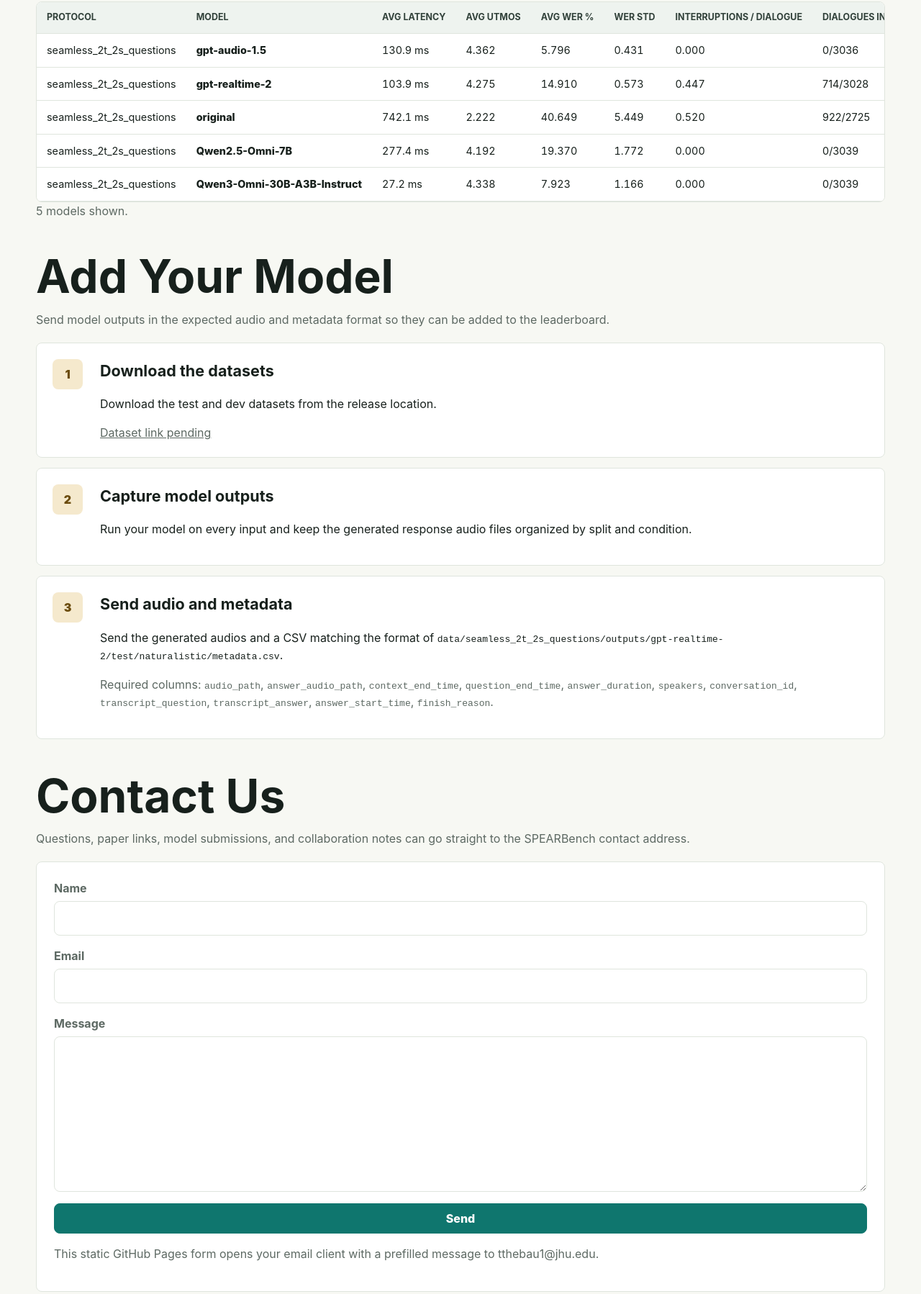
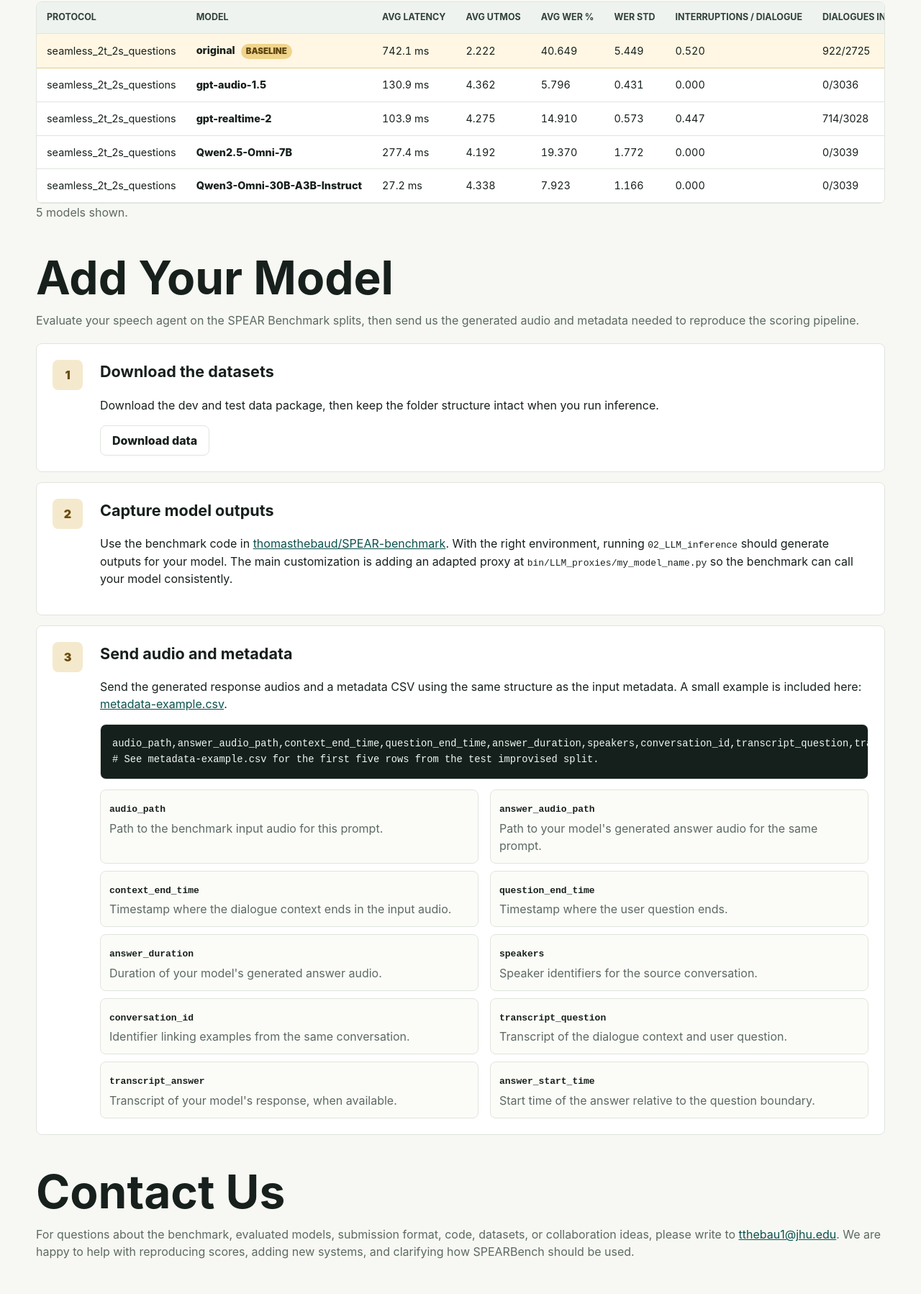
Before and after one commit to thomasthebaud/SPEAR-benchmark-website, a plain HTML site: page index.html in a window 1280 px wide. Shown: the part 1908-3706 px from the top of the page at 72% size. Drawn offline with Linux system fonts and the light colour scheme.

Commit message:
added more details for model uploads

```diff
--- a/index.html
+++ b/index.html
@@ -123,6 +123,28 @@
               </tr>
             </thead>
             <tbody>
+              <tr class="baseline-row">
+                <td>seamless_2t_2s_questions</td>
+                <td class="model-cell">original</td>
+                <td class="numeric">742.1 ms</td>
+                <td class="numeric">2.222</td>
+                <td class="numeric">40.649</td>
+                <td class="numeric">5.449</td>
+                <td class="numeric">0.520</td>
+                <td>922/2725</td>
+                <td class="numeric">0.521</td>
+                <td class="numeric">99.272</td>
+                <td>dan</td>
+                <td class="numeric">0.221</td>
+                <td class="numeric">74.124</td>
+                <td class="numeric">76.641</td>
+                <td class="numeric">10.909</td>
+                <td class="numeric">100.000</td>
+                <td class="numeric">0.000</td>
+                <td class="numeric">0.000</td>
+                <td class="numeric">-0.670</td>
+                <td><span class="no-report">No report</span></td>
+              </tr>
               <tr>
                 <td>seamless_2t_2s_questions</td>
                 <td class="model-cell">gpt-audio-1.5</td>
@@ -166,28 +188,6 @@
                 <td class="numeric">2.385</td>
                 <td class="numeric">-0.622</td>
                 <td><a class="report-link" href="reports/gpt-realtime-2/detailed_report.html">Detailed report</a></td>
-              </tr>
-              <tr>
-                <td>seamless_2t_2s_questions</td>
-                <td class="model-cell">original</td>
-                <td class="numeric">742.1 ms</td>
-                <td class="numeric">2.222</td>
-                <td class="numeric">40.649</td>
-                <td class="numeric">5.449</td>
-                <td class="numeric">0.520</td>
-                <td>922/2725</td>
-                <td class="numeric">0.521</td>
-                <td class="numeric">99.272</td>
-                <td>dan</td>
-                <td class="numeric">0.221</td>
-                <td class="numeric">74.124</td>
-                <td class="numeric">76.641</td>
-                <td class="numeric">10.909</td>
-                <td class="numeric">100.000</td>
-                <td class="numeric">0.000</td>
-                <td class="numeric">0.000</td>
-                <td class="numeric">-0.670</td>
-                <td><span class="no-report">No report</span></td>
               </tr>
               <tr>
                 <td>seamless_2t_2s_questions</td>
@@ -242,22 +242,26 @@
       <section class="tab-panel" id="add-model" data-tab-panel="add-model">
         <div class="section-heading">
           <h1>Add Your Model</h1>
-          <p>Send model outputs in the expected audio and metadata format so they can be added to the leaderboard.</p>
+          <p>Evaluate your speech agent on the SPEAR Benchmark splits, then send us the generated audio and metadata needed to reproduce the scoring pipeline.</p>
         </div>
         <ol class="steps">
           <li>
             <span>1</span>
             <div>
               <h2>Download the datasets</h2>
-              <p>Download the test and dev datasets from the release location.</p>
-              <a href="#" aria-disabled="true">Dataset link pending</a>
+              <p>Download the dev and test data package, then keep the folder structure intact when you run inference.</p>
+              <a class="button" href="https://livejohnshopkins-my.sharepoint.com/:u:/g/personal/tthebau1_jh_edu/IQCfUdAu2DwCSIvxsLV2XO2wAU9aTaFzvM-7gPqVsKhTfZw?e=qzKPey" target="_blank" rel="noreferrer">Download data</a>
             </div>
           </li>
           <li>
             <span>2</span>
             <div>
               <h2>Capture model outputs</h2>
-              <p>Run your model on every input and keep the generated response audio files organized by split and condition.</p>
+              <p>
+                Use the benchmark code in
+                <a href="https://github.com/thomasthebaud/SPEAR-benchmark" target="_blank" rel="noreferrer">thomasthebaud/SPEAR-benchmark</a>.
+                With the right environment, running <code>02_LLM_inference</code> should generate outputs for your model. The main customization is adding an adapted proxy at <code>bin/LLM_proxies/my_model_name.py</code> so the benchmark can call your model consistently.
+              </p>
             </div>
           </li>
           <li>
@@ -265,10 +269,25 @@
             <div>
               <h2>Send audio and metadata</h2>
               <p>
-                Send the generated audios and a CSV matching the format of
-                <code>data/seamless_2t_2s_questions/outputs/gpt-realtime-2/test/naturalistic/metadata.csv</code>.
+                Send the generated response audios and a metadata CSV using the same structure as the input metadata.
+                A small example is included here: <a href="metadata-example.csv">metadata-example.csv</a>.
               </p>
-              <p class="code-line">Required columns: <code>audio_path</code>, <code>answer_audio_path</code>, <code>context_end_time</code>, <code>question_end_time</code>, <code>answer_duration</code>, <code>speakers</code>, <code>conversation_id</code>, <code>transcript_question</code>, <code>transcript_answer</code>, <code>answer_start_time</code>, <code>finish_reason</code>.</p>
+              <div class="metadata-example" aria-label="Metadata CSV example">
+                <pre><code>audio_path,answer_audio_path,context_end_time,question_end_time,answer_duration,speakers,conversation_id,transcript_question,transcript_answer,answer_start_time
+# See metadata-example.csv for the first five rows from the test improvised split.</code></pre>
+              </div>
+              <dl class="column-list">
+                <div><dt><code>audio_path</code></dt><dd>Path to the benchmark input audio for this prompt.</dd></div>
+                <div><dt><code>answer_audio_path</code></dt><dd>Path to your model's generated answer audio for the same prompt.</dd></div>
+                <div><dt><code>context_end_time</code></dt><dd>Timestamp where the dialogue context ends in the input audio.</dd></div>
+                <div><dt><code>question_end_time</code></dt><dd>Timestamp where the user question ends.</dd></div>
+                <div><dt><code>answer_duration</code></dt><dd>Duration of your model's generated answer audio.</dd></div>
+                <div><dt><code>speakers</code></dt><dd>Speaker identifiers for the source conversation.</dd></div>
+                <div><dt><code>conversation_id</code></dt><dd>Identifier linking examples from the same conversation.</dd></div>
+                <div><dt><code>transcript_question</code></dt><dd>Transcript of the dialogue context and user question.</dd></div>
+                <div><dt><code>transcript_answer</code></dt><dd>Transcript of your model's response, when available.</dd></div>
+                <div><dt><code>answer_start_time</code></dt><dd>Start time of the answer relative to the question boundary.</dd></div>
+              </dl>
             </div>
           </li>
         </ol>
@@ -277,24 +296,11 @@
       <section class="tab-panel contact-layout" id="contact" data-tab-panel="contact">
         <div class="section-heading">
           <h1>Contact Us</h1>
-          <p>Questions, paper links, model submissions, and collaboration notes can go straight to the SPEARBench contact address.</p>
+          <p>
+            For questions about the benchmark, evaluated models, submission format, code, datasets, or collaboration ideas, please write to
+            <a href="mailto:tthebau1@jhu.edu">tthebau1@jhu.edu</a>. We are happy to help with reproducing scores, adding new systems, and clarifying how SPEARBench should be used.
+          </p>
         </div>
-        <form id="contact-form" class="contact-form">
-          <label>
-            <span>Name</span>
-            <input name="name" type="text" autocomplete="name" required>
-          </label>
-          <label>
-            <span>Email</span>
-            <input name="email" type="email" autocomplete="email" required>
-          </label>
-          <label>
-            <span>Message</span>
-            <textarea name="message" rows="8" required></textarea>
-          </label>
-          <button class="button primary" type="submit">Send</button>
-          <p class="note">This static GitHub Pages form opens your email client with a prefilled message to tthebau1@jhu.edu.</p>
-        </form>
       </section>
     </main>
 
--- /dev/null
+++ b/metadata-example.csv
@@ -0,0 +1,6 @@
+audio_path,answer_audio_path,context_end_time,question_end_time,answer_duration,speakers,conversation_id,transcript_question,transcript_answer,answer_start_time
+data/seamless_2t_2s_questions/inputs/test/improvised/audios/V00_S2017_I00001160_P1273A_P2072A_0.wav,,16.576999999999998,19.53800000000001,,P1273A|P2072A,V00_S2017_I00001160,"P2072A: So I bought this facial cleanser the other day and it's actually making me break out so I was wondering if I can return it because I'm just not liking it very much. P1273A: Mm-hmm. P2072A: My skin is very sensitive to it. P1273A: Mm-hmm, and you bought it a couple days ago? P1273A: Uh-huh, and you're not happy with it?",: ,-2.6710000000000207
+data/seamless_2t_2s_questions/inputs/test/improvised/audios/V00_S2017_I00001160_P1273A_P2072A_1.wav,,6.212999999999994,7.193999999999988,,P1273A|P2072A,V00_S2017_I00001160,"P2072A: My skin is very sensitive to it. P1273A: Mm-hmm, and you bought it a couple days ago? P1273A: Uh-huh, and you're not happy with it? P2072A: Yeah, actually three days ago, yeah. P1273A: Your face is breaking out?",: ,0.2400000000000091
+data/seamless_2t_2s_questions/inputs/test/improvised/audios/V00_S2017_I00001160_P1273A_P2072A_2.wav,,9.292000000000002,13.072000000000003,,P1273A|P2072A,V00_S2017_I00001160,"P2072A: Yeah, it's getting, it's breaking out. P2072A: I'm having like little red blotches and some like just other discomfort, so yeah. P1273A: Oh, I'm really, I'm sorry to hear that. P1273A: We want you to be happy. P1273A: Would you like to choose another product from the line or look around?",: ,1.8359999999999843
+data/seamless_2t_2s_questions/inputs/test/improvised/audios/V00_S2017_I00001160_P1273A_P2072A_3.wav,,3.686000000000007,4.506,,P1273A|P2072A,V00_S2017_I00001160,"P2072A: No, I think I'd just like to get a refund in total. P1273A: You want a refund? P1273A: Okay. P2072A: Yeah. P1273A: May I see your receipt?",: ,1.356000000000023
+data/seamless_2t_2s_questions/inputs/test/improvised/audios/V00_S2017_I00001160_P1273A_P2072A_4.wav,,6.158999999999992,7.0800000000000125,,P1273A|P2072A,V00_S2017_I00001160,"P1273A: Okay. P2072A: Yeah. P1273A: May I see your receipt? P2072A: Well, the funny thing is I actually can't find it. P2072A: Is that gonna be a problem?",: ,0.6219999999999857
--- a/styles.css
+++ b/styles.css
@@ -362,6 +362,65 @@
   color: var(--muted);
 }
 
+.baseline-row td {
+  background: #fff7e3;
+  border-bottom-color: #e4c987;
+}
+
+.baseline-row .model-cell::after {
+  content: " baseline";
+  display: inline-block;
+  margin-left: 8px;
+  padding: 2px 7px;
+  border-radius: 999px;
+  background: #f0d48c;
+  color: #5b430f;
+  font-size: 0.72rem;
+  font-weight: 900;
+  text-transform: uppercase;
+}
+
+.metadata-example {
+  margin: 14px 0;
+  overflow: auto;
+  border: 1px solid var(--line);
+  border-radius: 8px;
+  background: #15201c;
+}
+
+.metadata-example pre {
+  margin: 0;
+  min-width: 920px;
+  padding: 16px;
+  color: #eff8f3;
+  font-size: 0.86rem;
+  line-height: 1.55;
+}
+
+.column-list {
+  display: grid;
+  grid-template-columns: repeat(2, minmax(0, 1fr));
+  gap: 10px 16px;
+  margin: 14px 0 0;
+}
+
+.column-list div {
+  padding: 12px;
+  border: 1px solid var(--line);
+  border-radius: 8px;
+  background: #fbfcf8;
+}
+
+.column-list dt {
+  margin-bottom: 4px;
+  font-weight: 900;
+}
+
+.column-list dd {
+  margin: 0;
+  color: var(--muted);
+}
+
 .steps {
   display: grid;
   gap: 14px;
@@ -439,6 +498,7 @@
   }
 
   .info-grid,
+  .column-list,
   .js-enabled .contact-layout.active,
   .contact-layout:target {
     grid-template-columns: 1fr;
```
Also changed, not shown: app.js (+18 -2 lines).
